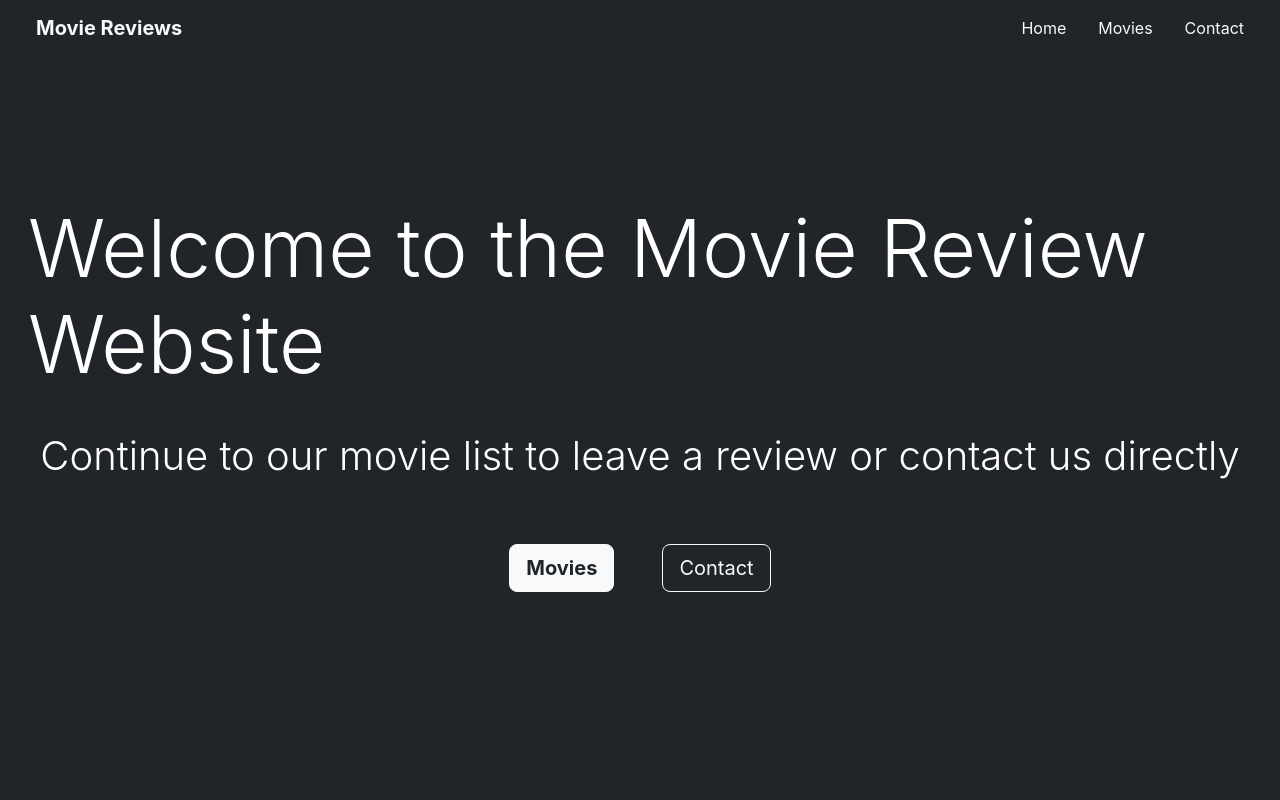
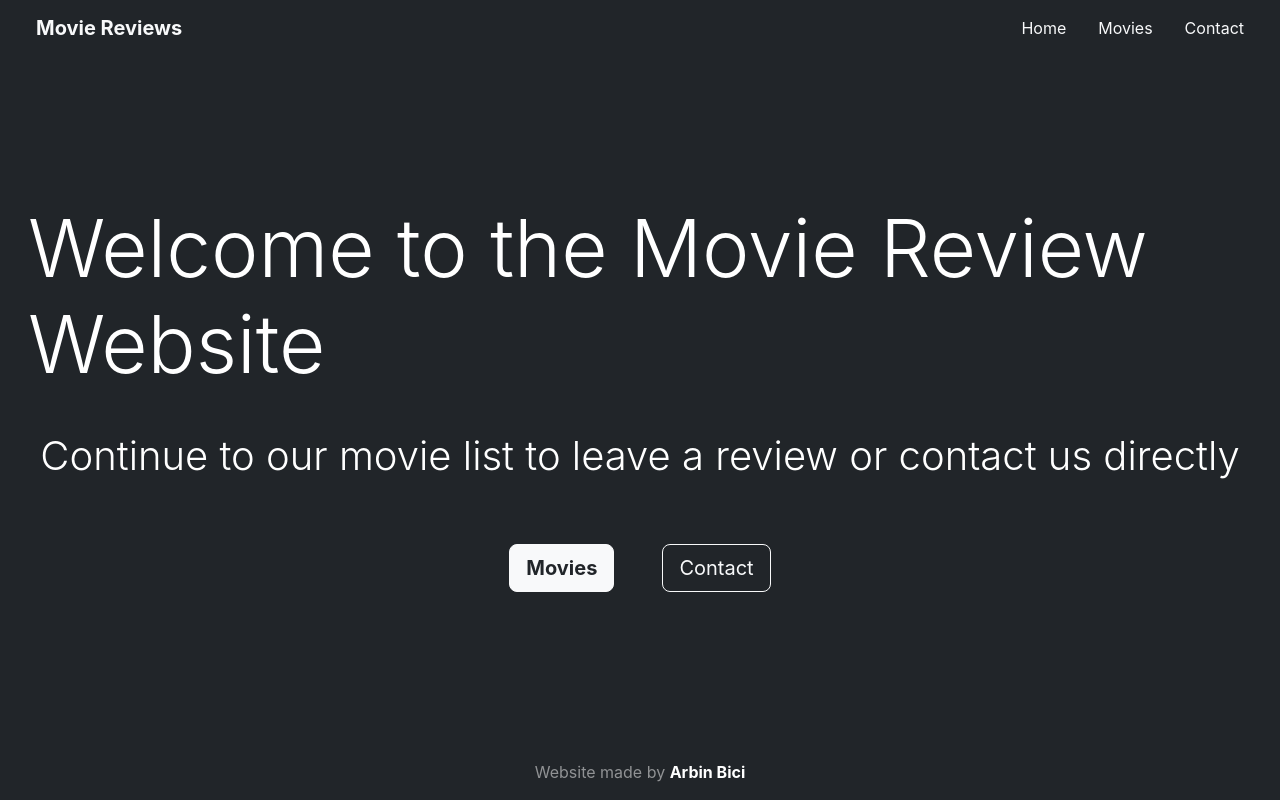
Before and after one commit to ArbinBici/movie-reviews, a React (Create React App) app in the folder movie-reviews/: page / in a window 1280 px wide. Built offline with nearby package versions, Linux system fonts and the light colour scheme.

Commit message:
Add footer

```diff
--- a/movie-reviews/src/Components/404.jsx
+++ b/movie-reviews/src/Components/404.jsx
@@ -1,5 +1,16 @@
+import Footer from "./Footer";
+
 const NotFound = () => {
-    return <h1>404 - Not Found</h1>;
+    return (
+        <>
+            <div className="container-fluid">
+                <div className="d-flex justify-content-center m-3 mt-5 pt-5">
+                    <p className="display-1 text-white mt-5">404 - Page Not Found</p>
+                </div>
+            </div>
+            <Footer />
+        </>
+    );
 };
 
 export default NotFound
--- a/movie-reviews/src/Components/Contact.jsx
+++ b/movie-reviews/src/Components/Contact.jsx
@@ -1,5 +1,12 @@
+import Footer from "./Footer";
+
 const Contact = () => {
-    return <h1 className="container-fluid text-center text-white">Contact Us</h1>;
+    return (
+        <>
+            <h1 className="container-fluid text-center text-white">Contact Us</h1>
+            <Footer />
+        </>
+    );
 };
 
 export default Contact;
--- /dev/null
+++ b/movie-reviews/src/Components/Footer.jsx
@@ -0,0 +1,13 @@
+const Footer = () => {
+    return (
+        <>
+            <footer className="fixed-bottom">
+                <div className="container text-center">
+                    <p className="text-white-50">Website made by <strong className="text-white">Arbin Bici</strong></p>
+                </div>
+            </footer>
+        </>
+    );
+};
+
+export default Footer;
--- a/movie-reviews/src/Components/Home.jsx
+++ b/movie-reviews/src/Components/Home.jsx
@@ -1,7 +1,9 @@
 import { Link } from "react-router-dom";
+import Footer from "./Footer";
 
 const Home = () => {
     return (
+        <>
         <div className="container-fluid">
             <div className="d-flex justify-content-center m-3 mt-5 pt-5">
                 <p className="display-1 text-white mt-5">Welcome to the Movie Review Website</p>
@@ -14,8 +16,9 @@ const Home = () => {
                 <Link to="/contact" className="btn btn-outline-light ms-4 btn-lg" role="button">Contact</Link>
             </div>
         </div>
-
+        <Footer />
+        </>
     );
 };
 
-export default Home
+export default Home;
--- a/movie-reviews/src/Components/Layout.jsx
+++ b/movie-reviews/src/Components/Layout.jsx
@@ -18,7 +18,6 @@ const Layout = () => {
           </div>
         </div>
       </nav>
-
       <Outlet />
     </>
   )
--- a/movie-reviews/src/Components/Movies.jsx
+++ b/movie-reviews/src/Components/Movies.jsx
@@ -1,5 +1,12 @@
+import Footer from "./Footer";
+
 const Movies = () => {
-    return <h1 className="container-fluid text-center text-white">Movies</h1>;
+    return (
+        <>
+            <h1 className="container-fluid text-center text-white">Movies</h1>
+            <Footer />
+        </>
+    );
 };
 
 export default Movies;
```
